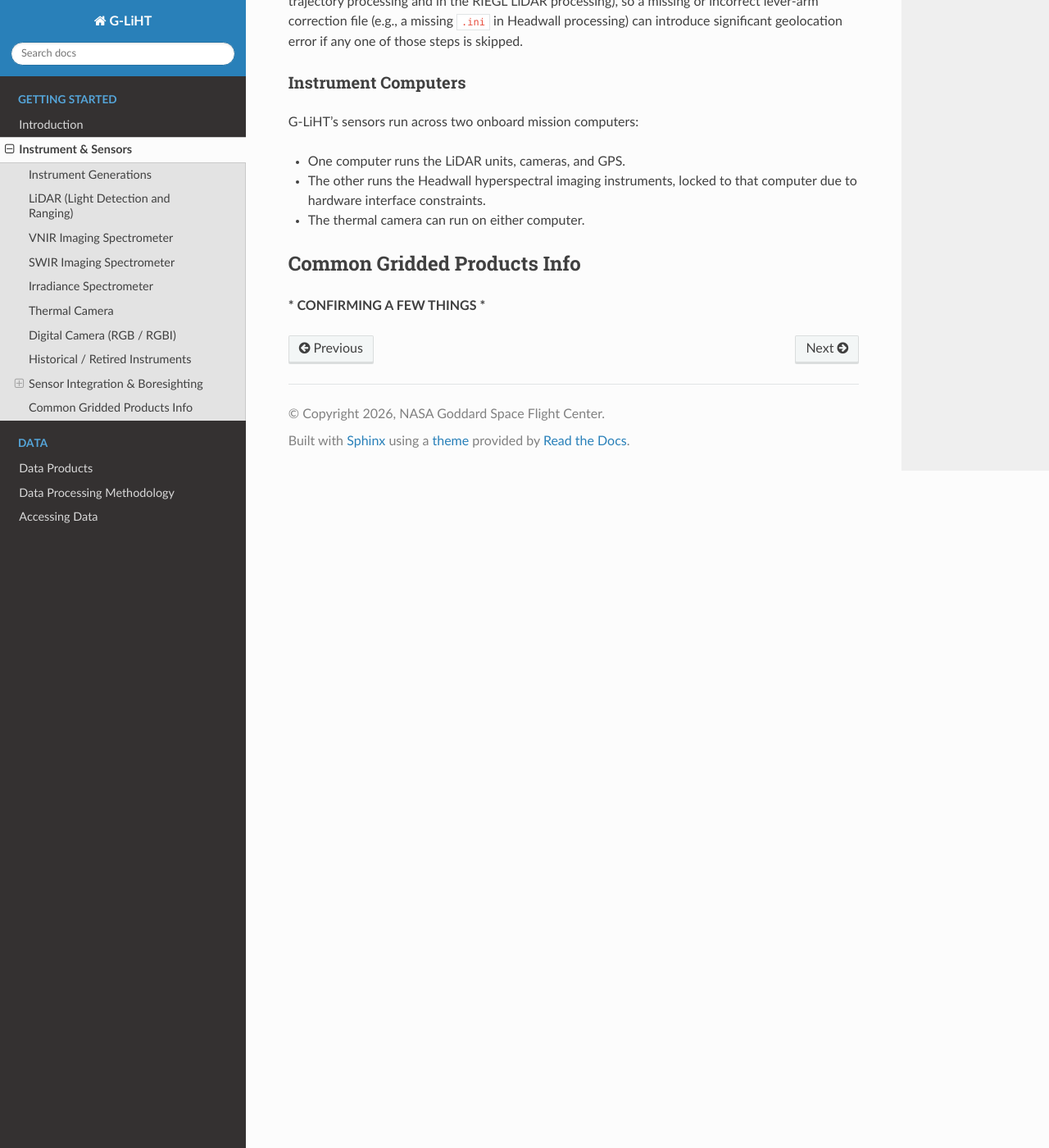
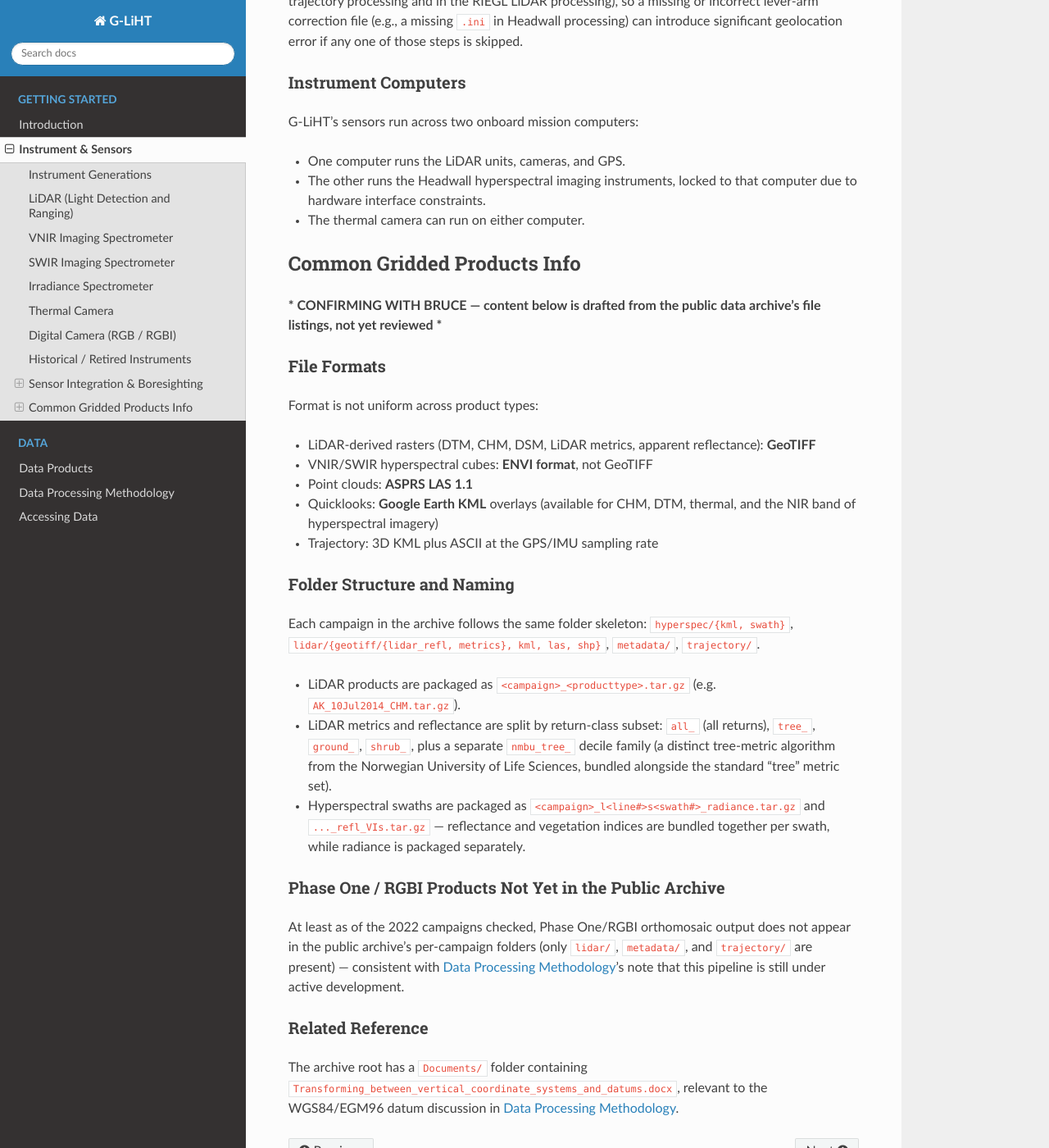
Before and after one commit to kllewers/gliht_readthedocs_placeholder_repo, a Sphinx documentation site: the page built from docs/source/pages/instrument.rst, in a window 1280 px wide and 1400 px high, scrolled down 3314 px. Shown: the whole window at 82% size. Built offline with Sphinx 7.4.7 and the Read the Docs theme 3.1.0, drawn with Linux system fonts in a browser that asks for light colours.

Commit message:
updating gridded products

```diff
--- a/docs/source/pages/instrument.rst
+++ b/docs/source/pages/instrument.rst
@@ -181,4 +181,53 @@ G-LiHT's sensors run across two onboard mission computers:
 Common Gridded Products Info
 =============================
 
-*** CONFIRMING A FEW THINGS ***
+*** CONFIRMING WITH BRUCE — content below is drafted from the public data
+archive's file listings, not yet reviewed ***
+
+File Formats
+----------------
+
+Format is not uniform across product types:
+
+* LiDAR-derived rasters (DTM, CHM, DSM, LiDAR metrics, apparent
+  reflectance): **GeoTIFF**
+* VNIR/SWIR hyperspectral cubes: **ENVI format**, not GeoTIFF
+* Point clouds: **ASPRS LAS 1.1**
+* Quicklooks: **Google Earth KML** overlays (available for CHM, DTM,
+  thermal, and the NIR band of hyperspectral imagery)
+* Trajectory: 3D KML plus ASCII at the GPS/IMU sampling rate
+
+Folder Structure and Naming
+--------------------------------
+
+Each campaign in the archive follows the same folder skeleton:
+``hyperspec/{kml, swath}``, ``lidar/{geotiff/{lidar_refl, metrics}, kml,
+las, shp}``, ``metadata/``, ``trajectory/``.
+
+* LiDAR products are packaged as ``<campaign>_<producttype>.tar.gz``
+  (e.g. ``AK_10Jul2014_CHM.tar.gz``).
+* LiDAR metrics and reflectance are split by return-class subset: ``all_``
+  (all returns), ``tree_``, ``ground_``, ``shrub_``, plus a separate
+  ``nmbu_tree_`` decile family (a distinct tree-metric algorithm from the
+  Norwegian University of Life Sciences, bundled alongside the standard
+  "tree" metric set).
+* Hyperspectral swaths are packaged as
+  ``<campaign>_l<line#>s<swath#>_radiance.tar.gz`` and
+  ``..._refl_VIs.tar.gz`` — reflectance and vegetation indices are
+  bundled together per swath, while radiance is packaged separately.
+
+Phase One / RGBI Products Not Yet in the Public Archive
+--------------------------------------------------------------
+
+At least as of the 2022 campaigns checked, Phase One/RGBI orthomosaic
+output does not appear in the public archive's per-campaign folders
+(only ``lidar/``, ``metadata/``, and ``trajectory/`` are present) —
+consistent with :doc:`processing`'s note that this pipeline is still
+under active development.
+
+Related Reference
+----------------------
+
+The archive root has a ``Documents/`` folder containing
+``Transforming_between_vertical_coordinate_systems_and_datums.docx``,
+relevant to the WGS84/EGM96 datum discussion in :doc:`processing`.
```
